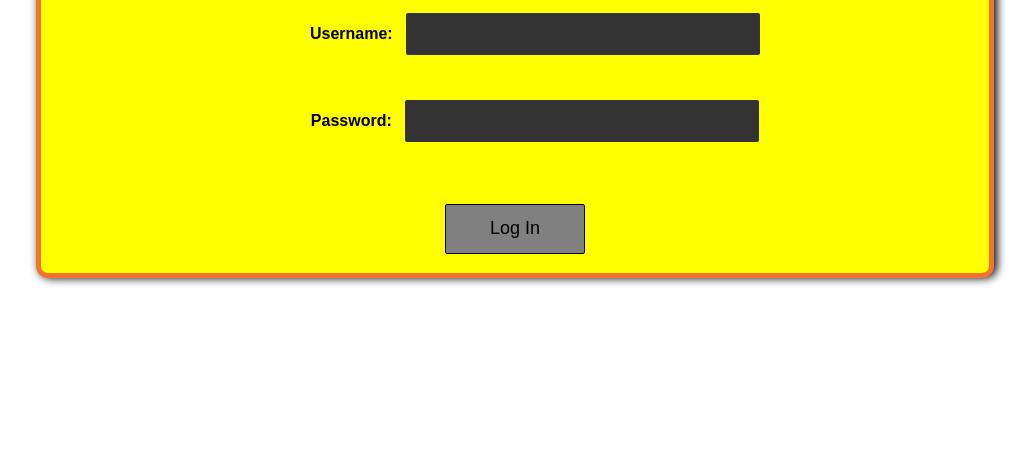
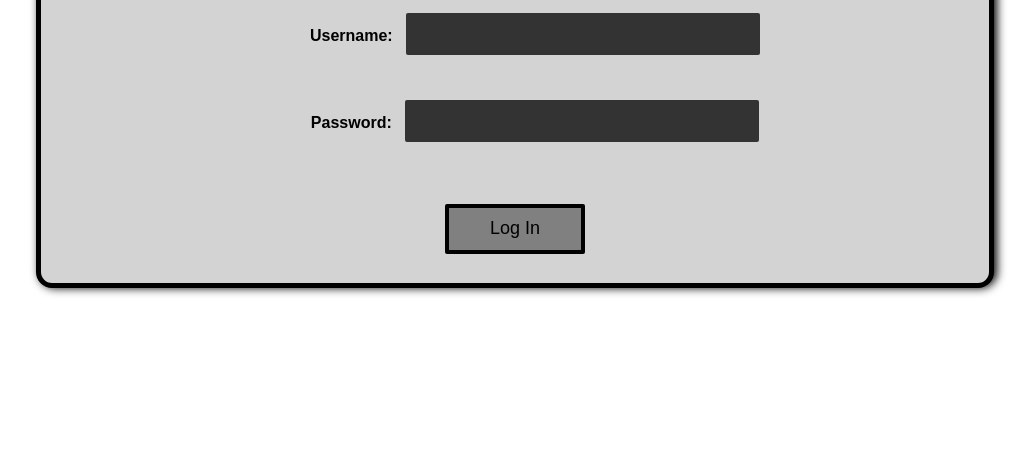
Before and after one commit to cyberconnectit/ccit-enduserlogin, a plain HTML site: page index.html in a window 1280 px wide. Shown: the part 342-800 px from the top of the page, without its empty margins (142-1177 px from the left). Drawn offline with Linux system fonts and the light colour scheme.

Commit message:
Update login.css

```diff
--- a/css/login.css
+++ b/css/login.css
@@ -24,15 +24,15 @@ h1 {
 
 .container {
     font-family:  sans-serif;
-    border: 5px solid #F07334;
+    border: 5px solid  black;
     margin-top: 200px;
     margin-left: 170px;
     width: 75%;
     height: 400px;
 	text-align:  center;
-	border-radius: 12px;
-	background-color: yellow;
-	padding-bottom: 10px;
+	border-radius: 16px;
+	background-color: lightgrey;
+	padding-bottom: 20px;
 	-webkit-box-shadow: 3px 0px 10px 0px black;
 	-moz-box-shadow: 3px 0px 10px 0px black;
 	box-shadow: 3px 0px 10px 0px black;
@@ -42,7 +42,7 @@ h1 {
 .submit {
 	background-color: grey;
 	color: black;
-	border: 1px solid black;
+	border: 4px solid black;
     width: 140px;
     height: 50px;
 	font-family: sans-serif;
@@ -54,6 +54,7 @@ h1 {
 .password, .username {
 width: 350px;
 height: 40px;
+font-size: 20px;
 
 }
 
```
